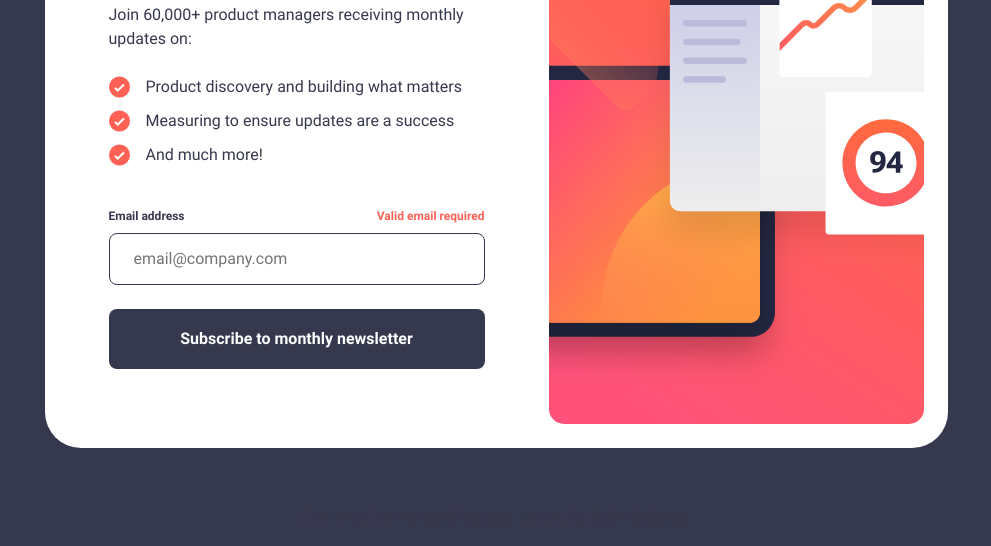
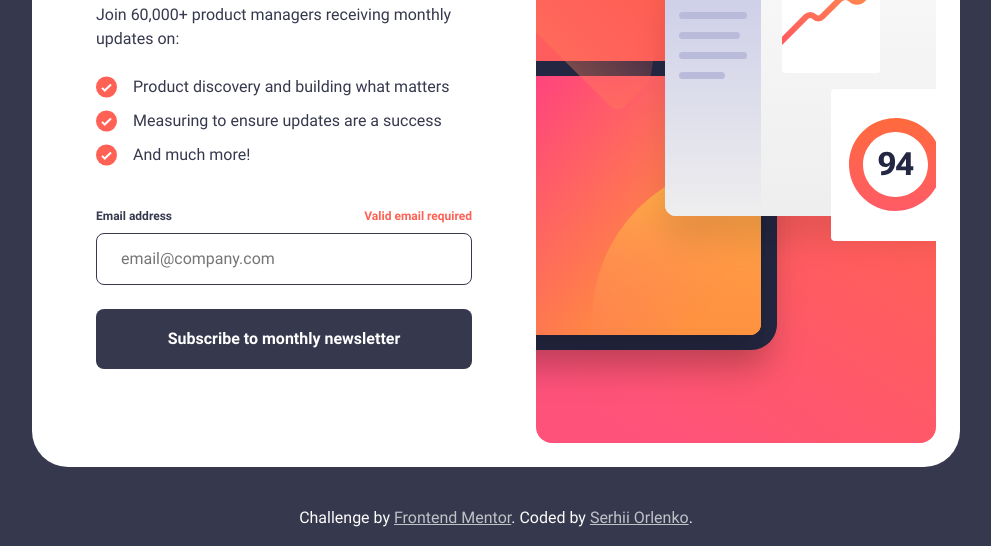
Before and after one commit to grifano/fm-10-newsletter-form, a website built with Vite: page src/index.html in a window 1280 px wide. Shown: the part 254-800 px from the top of the page, without its empty margins (144-1135 px from the left). Built offline with nearby package versions, Linux system fonts and the light colour scheme.

Commit message:
add styles for section

```diff
--- a/src/css/base.css
+++ b/src/css/base.css
@@ -15,6 +15,11 @@ main {
   display: flex;
   align-items: center;
   justify-content: center;
+}
+@media screen and (min-width: 768px) {
+  main {
+    padding: 0 10px;
+  }
 }
 
 /*** Buttons ***/
--- a/src/css/footer.css
+++ b/src/css/footer.css
@@ -1,13 +1,13 @@
 /*** Attribution footer ***/
 .attribution {
-  color: var(--text-body-color);
+  color: #fcfcfc;
   padding: 16px;
   text-align: center;
 }
 .attribution_wrap {
   margin: 0 auto;
-  max-width: 24ch;
 }
+
 .attribution a {
   text-decoration: underline;
   opacity: 0.7;
--- a/src/css/section-newsletter.css
+++ b/src/css/section-newsletter.css
@@ -1,24 +1,19 @@
 .section-newsletter {
   display: flex;
+  flex-direction: column-reverse;
   background-color: #fff;
-  border-radius: 36px;
-  max-width: 928px;
+  border-radius: 16px;
 }
 .newsletter-grid-child {
   &:nth-child(1) {
-    max-width: 504px;
     display: flex;
     flex-direction: column;
-    justify-content: center;
-    padding: 0 64px;
-  }
-  &:nth-child(2) {
-    padding: 24px 24px 24px 0;
+    padding: 40px 24px;
   }
 }
 .newsletter-heading {
   font-weight: 700;
-  font-size: 56px;
+  font-size: 40px;
   line-height: 1;
   margin-bottom: 24px;
 }
@@ -66,9 +61,41 @@
   color: var(--color-dark-navy);
   border: 1px solid var(--color-dark-navy);
   width: 100%;
+  transition: color 0.3s ease, border 0.3s ease, background 0.3s ease;
+
+  &.isInvalid {
+    color: #ff6155;
+    border-color: #ff6155;
+    background-color: rgba(255, 96, 85, 0.1);
+  }
 }
 .newsletter-button {
   width: 100%;
 }
 .newsletter-image {
+  img {
+    width: 100%;
+  }
 }
+@media screen and (min-width: 768px) {
+  .section-newsletter {
+    display: grid;
+    grid-template-columns: 504px auto;
+    flex-direction: row;
+    max-width: 928px;
+    border-radius: 36px;
+  }
+  .newsletter-grid-child {
+    &:nth-child(1) {
+      /* max-width: 504px; */
+      justify-content: center;
+      padding: 24px 64px;
+    }
+    &:nth-child(2) {
+      padding: 24px 24px 24px 0;
+    }
+  }
+  .newsletter-heading {
+    font-size: 56px;
+  }
+}
--- /dev/null
+++ b/src/js/formValidation.js
@@ -0,0 +1,4 @@
+const input = document.querySelector('input');
+input.addEventListener('click', e => {
+  e.currentTarget.classList.toggle('isInvalid');
+});
--- a/src/main.js
+++ b/src/main.js
@@ -0,0 +1 @@
+import './js/formValidation';
```
